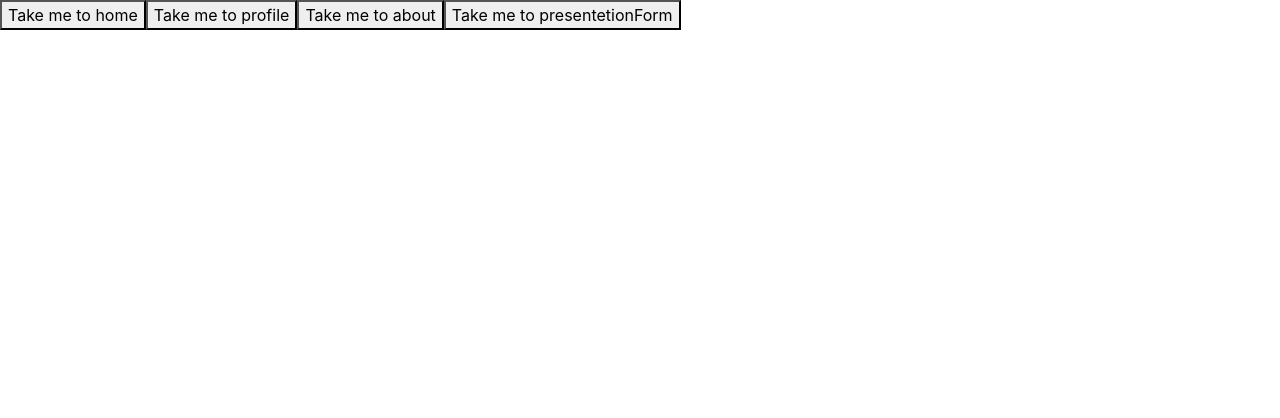
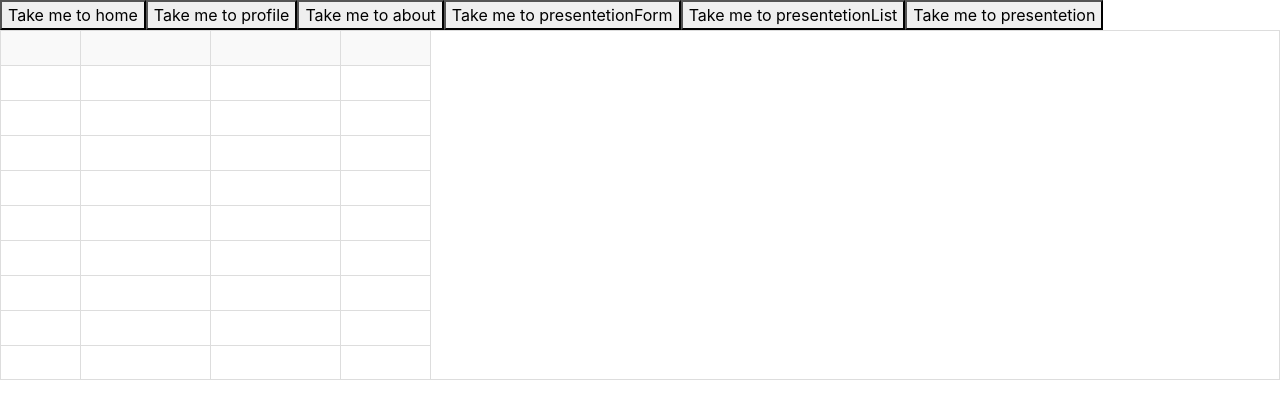
Before and after one commit to senanurmacit8/React.js, a React (Create React App) app: page /presentetion in a window 1280 px wide. Shown: the top 418 px of the page. Built offline with nearby package versions, Linux system fonts and the light colour scheme.

Commit message:
flow implementation

```diff
--- a/package.json
+++ b/package.json
@@ -7,11 +7,12 @@
     "@testing-library/react": "^13.4.0",
     "@testing-library/user-event": "^13.5.0",
     "react": "^18.2.0",
+    "react-data-grid": "^7.0.0-beta.42",
     "react-dom": "^18.2.0",
+    "react-router-dom": "^6.19.0",
     "react-scripts": "5.0.1",
-    "web-vitals": "^2.1.4",
     "styled-components": "^6.1.1",
-    "react-router-dom": "^6.19.0"
+    "web-vitals": "^2.1.4"
   },
   "scripts": {
     "start": "react-scripts start",
--- a/src/App.js
+++ b/src/App.js
@@ -7,8 +7,11 @@ import About from "./pages/About";
 import Home from "./pages/Home";
 import Profile from "./pages/Profile";
 import PresentetionForm from "./pages/PresentetionForm";
+import PresentetionList from "./pages/PresentetionList";
+import Presentetion from "./pages/Presentetion";
 
 import MyButton from "./components/MyButton";
+import ButtonList from "./components/ButtonList";
 
 const App = () => {
     return (
@@ -18,15 +21,19 @@ const App = () => {
                 <MyButton to="profile" />
                 <MyButton to="about" />
                 <MyButton to="presentetionForm" />
+                <MyButton to="presentetionList" />
+                <ButtonList to="presentetion" />
+
                 <Routes>
                     <Route path="/" element={<Home />} />
-                  <Route path="/profile"
-                      element={<Profile />} />
-                  <Route path="/about"
-                      element={<About />} />
-                  <Route path="/presentetionForm"
-                      element={<PresentetionForm />} />
+                    <Route path="/profile" element={<Profile />} />
+                    <Route path="/about" element={<About />} />
+                    <Route path="/presentetionForm" element={<PresentetionForm />} />
+                    <Route path="/presentetionList"  element={<PresentetionList />} />
+                    <Route path="/presentetion" element={<Presentetion />} />
                 </Routes>
+
+
             </Router>
         </div>
     )
--- /dev/null
+++ b/src/components/ButtonList.js
@@ -0,0 +1,12 @@
+const ButtonList = ({ to }) => {
+
+    return (
+        <a href={`/${to}`}>
+            <button className="my-button">
+                Take me to {to === '' ? "home" : to}
+            </button>
+        </a>
+    )
+}
+
+export default ButtonList;
--- /dev/null
+++ b/src/pages/Presentetion.js
@@ -0,0 +1,45 @@
+import React, { Component } from 'react';
+import DataGrid from 'react-data-grid';
+
+class Presentetion extends Component {
+
+
+  render() {
+
+    const rows1 = [
+      { id: 1, lastName: 'Snow', firstName: 'Jon', age: 35 },
+      { id: 2, lastName: 'Lannister', firstName: 'Cersei', age: 42 },
+      { id: 3, lastName: 'Lannister', firstName: 'Jaime', age: 45 },
+      { id: 4, lastName: 'Stark', firstName: 'Arya', age: 16 },
+      { id: 5, lastName: 'Targaryen', firstName: 'Daenerys', age: null },
+      { id: 6, lastName: 'Melisandre', firstName: null, age: 150 },
+      { id: 7, lastName: 'Clifford', firstName: 'Ferrara', age: 44 },
+      { id: 8, lastName: 'Frances', firstName: 'Rossini', age: 36 },
+      { id: 9, lastName: 'Roxie', firstName: 'Harvey', age: 65 },
+    ];
+
+    const columns1 = [
+      { field: 'id', headerName: 'ID', width: 70 },
+      { field: 'firstName', headerName: 'First name', width: 130 },
+      { field: 'lastName', headerName: 'Last name', width: 130 },
+      {field: 'age',headerName: 'Age',type: 'number',width: 90,},
+    ];
+
+    return (
+      <DataGrid
+        rows={rows1}
+        columns={columns1}
+        initialState={{
+          pagination: {
+            paginationModel: {
+              pageSize: 5,
+            },
+          },
+        }}
+      />
+    );
+  }
+
+}
+
+export default Presentetion;
--- a/src/pages/PresentetionForm.js
+++ b/src/pages/PresentetionForm.js
@@ -4,14 +4,14 @@ import React, { Component } from 'react';
 class PresentetionForm extends Component {
   constructor(props) {
     super(props);
-      this.state = {value: ''};
+    this.state = { value: '' };
 
     this.handleChange = this.handleChange.bind(this);
     this.handleSubmit = this.handleSubmit.bind(this);
   }
 
   handleChange(event) {
-      this.setState({value: event.target.value});
+    this.setState({ value: event.target.value });
   }
 
   handleSubmit(event) {
@@ -22,22 +22,30 @@ class PresentetionForm extends Component {
   render() {
     return (
       <form onSubmit={this.handleSubmit}>
+        <tr>
           <label>
             Name:
             <input type="text" value={this.state.value} onChange={this.handleChange} />
           </label>
+          <tr>
             <label>
               LastName:
               <input type="text" value={this.state.value} onChange={this.handleChange} />
             </label>
+          </tr>
+          <tr>
             <label>
               Gender:
               <input type="text" value={this.state.value} onChange={this.handleChange} />
             </label>
+          </tr>
+          <tr>
             <label>
-            Name:
-            <input type="text" value={this.state.value} onChange={this.handleChange} />
+              Summary:
+              <textarea name="postContent" rows={4} cols={40}/>
             </label>
+          </tr>
+        </tr>
         <input type="submit" value="Submit" />
       </form>
     );
--- /dev/null
+++ b/src/pages/PresentetionList.js
@@ -0,0 +1,63 @@
+import React, { Component } from 'react';
+
+
+class PresentetionList extends Component {
+  constructor(props) {
+    super(props);
+    this.state = { value: '' };
+
+    this.handleChange = this.handleChange.bind(this);
+    this.handleSubmit = this.handleSubmit.bind(this);
+  }
+
+
+  handleChange(event) {
+    this.setState({ value: event.target.value });
+  }
+
+  handleSubmit(event) {
+    alert('A name was submitted: ' + this.state.value);
+    event.preventDefault();
+  }
+
+  render() {
+
+    const data = [{ "name": "test1", "lastname": "lastnameTest" },
+    { "name": "test2", "lastname": "lastnameTest" },
+    { "name": "test2", "lastname": "lastnameTest" }];
+
+
+
+
+    return (
+
+      <div>
+
+        <div>
+          <tbody>
+            {data.map((item) => {
+                                       // changed here
+              console.log('item: ', item);
+
+              return (
+                <tr>
+                  {Object.entries(item).map((field) => {        // changed here
+                    console.log('field: ', field);
+
+                    return (
+                      <td>{field[1]}</td>
+                      )
+                  })}
+                </tr>
+              );
+            })}
+          </tbody>
+        </div>
+
+      </div>
+
+    );
+  }
+}
+
+export default PresentetionList;
```
Also changed, not shown: 2 other files (tests, documents, lock files or other folders). Lines whose indentation alone changed are shown as unchanged.
